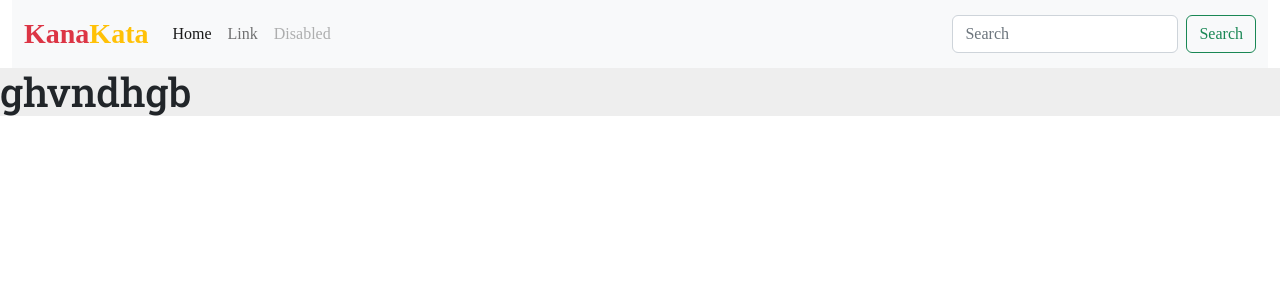
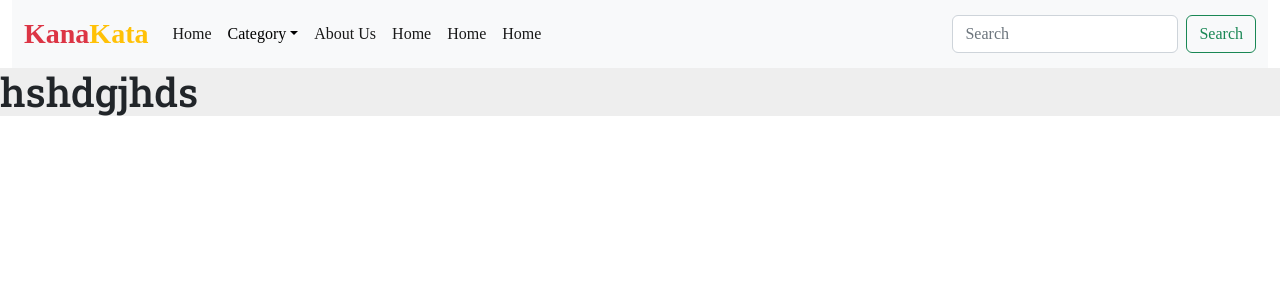
Before and after one commit to naimulislamshakil/Inventory_management_website, a React (Create React App) app in the folder front-end/: page / in a window 1280 px wide. Shown: the top 300 px of the page. Built offline with nearby package versions, Linux system fonts and the light colour scheme; a web font is replaced by a local one.

Commit message:
start dropdown

```diff
--- a/front-end/public/index.html
+++ b/front-end/public/index.html
@@ -49,5 +49,10 @@
       To begin the development, run `npm start` or `yarn start`.
       To create a production bundle, use `npm run build` or `yarn build`.
     -->
+		<script
+			src="https://cdn.jsdelivr.net/npm/bootstrap@5.2.1/dist/js/bootstrap.bundle.min.js"
+			integrity="sha384-u1OknCvxWvY5kfmNBILK2hRnQC3Pr17a+RTT6rIHI7NnikvbZlHgTPOOmMi466C8"
+			crossorigin="anonymous"
+		></script>
 	</body>
 </html>
--- a/front-end/src/App.tsx
+++ b/front-end/src/App.tsx
@@ -1,4 +1,6 @@
 import 'bootstrap/dist/css/bootstrap.css';
+import { Route, Routes } from 'react-router-dom';
+import Home from './Component/Home/Home';
 import Navbar from './Component/Navbar/Navbar';
 import './sass/App/App.css';
 
@@ -6,7 +8,9 @@ function App() {
 	return (
 		<div className="bg">
 			<Navbar />
-			<h1>ghvndhgb</h1>
+			<Routes>
+				<Route path="/" element={<Home />}></Route>
+			</Routes>
 		</div>
 	);
 }
--- a/front-end/src/Component/Home/Home.tsx
+++ b/front-end/src/Component/Home/Home.tsx
@@ -0,0 +1,11 @@
+import React from 'react';
+
+const Home = () => {
+	return (
+		<div>
+			<h1>hshdgjhds</h1>
+		</div>
+	);
+};
+
+export default Home;
--- a/front-end/src/Component/Navbar/Navbar.tsx
+++ b/front-end/src/Component/Navbar/Navbar.tsx
@@ -1,4 +1,5 @@
 import React from 'react';
+import { Link } from 'react-router-dom';
 
 const Navbar = () => {
 	return (
@@ -22,23 +23,84 @@ const Navbar = () => {
 								className="collapse navbar-collapse"
 								id="navbarTogglerDemo01"
 							>
-								<a className="navbar-brand fw-bold fs-3" href="#">
+								<Link className="navbar-brand fw-bold fs-3" to="/">
 									<span className="text-danger">Kana</span>
 									<span className="text-warning">Kata</span>
-								</a>
+								</Link>
 								<ul className="navbar-nav me-auto mb-2 mb-lg-0">
 									<li className="nav-item">
-										<a className="nav-link active" aria-current="page" href="#">
+										<Link
+											className="nav-link active"
+											aria-current="page"
+											to="/"
+										>
 											Home
-										</a>
+										</Link>
+									</li>
+									<li className="nav-item dropdown">
+										<Link
+											className="nav-link text-black dropdown-toggle"
+											to="/"
+											role="button"
+											data-bs-toggle="dropdown"
+											aria-expanded="false"
+										>
+											Category
+										</Link>
+										<ul className="dropdown-menu">
+											<li>
+												<Link className="dropdown-item" to="/">
+													Action
+												</Link>
+											</li>
+											<li>
+												<Link className="dropdown-item" to="/">
+													Another action
+												</Link>
+											</li>
+
+											<li>
+												<Link className="dropdown-item" to="/">
+													Something else here
+												</Link>
+											</li>
+										</ul>
 									</li>
 									<li className="nav-item">
-										<a className="nav-link" href="#">
-											Link
-										</a>
+										<Link
+											className="nav-link active"
+											aria-current="page"
+											to="/"
+										>
+											About Us
+										</Link>
 									</li>
 									<li className="nav-item">
-										<a className="nav-link disabled">Disabled</a>
+										<Link
+											className="nav-link active"
+											aria-current="page"
+											to="/"
+										>
+											Home
+										</Link>
+									</li>
+									<li className="nav-item">
+										<Link
+											className="nav-link active"
+											aria-current="page"
+											to="/"
+										>
+											Home
+										</Link>
+									</li>
+									<li className="nav-item">
+										<Link
+											className="nav-link active"
+											aria-current="page"
+											to="/"
+										>
+											Home
+										</Link>
 									</li>
 								</ul>
 								<form className="d-flex" role="search">
```
